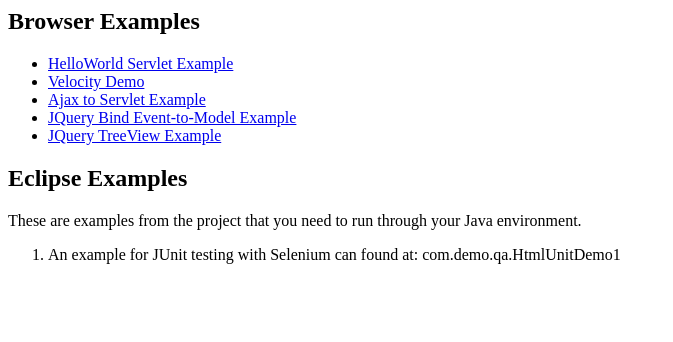
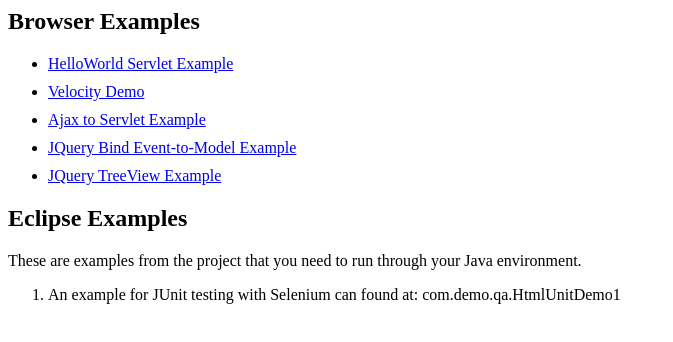
Before and after one commit to GeneSJC/JavaWebExamples, a plain HTML site: page WebContent/index.html in a window 1280 px wide. Shown: the whole page, without its empty margins (0-673 px from the left). Drawn offline with Linux system fonts and the light colour scheme.

Commit message:
refactored for web page folder

```diff
--- a/WebContent/index.html
+++ b/WebContent/index.html
@@ -6,11 +6,16 @@
 
 <h2>Browser Examples</h2>
 
+<style>
+li {
+	margin-top: 10px;
+}
+</style>
 <ul>
 <li><a id='hello_servlet' href='HelloWorld'>HelloWorld Servlet Example</a>
 <li><a id='velocity_servlet' href='VelocityDemo'>Velocity Demo</a>
-<li><a id='ajax_demo' href='ajax_studentinfo.html'>Ajax to Servlet Example</a>
-<li><a id='jq_event-bind' href='bind_event_demo.html'>JQuery Bind Event-to-Model Example</a>
+<li><a id='ajax_demo' href='demos/ajax_studentinfo.html'>Ajax to Servlet Example</a>
+<li><a id='jq_event-bind' href='demos/bind_event_demo.html'>JQuery Bind Event-to-Model Example</a>
 <li><a id='jq_treeview_demo' href='js/jquery/jquery.treeview/demo/simple.html'>JQuery TreeView Example</a>
 </ul>
 
```
Also changed, not shown: WebContent/demos/ajax_studentinfo.html (renamed from WebContent/ajax_studentinfo.html, +1 -1 lines), WebContent/demos/bind_event_demo.html (renamed from WebContent/bind_event_demo.html, +1 -1 lines), WebContent/demos/ajax_pagerefresh.html (renamed from WebContent/ajax_pagerefresh.html).
